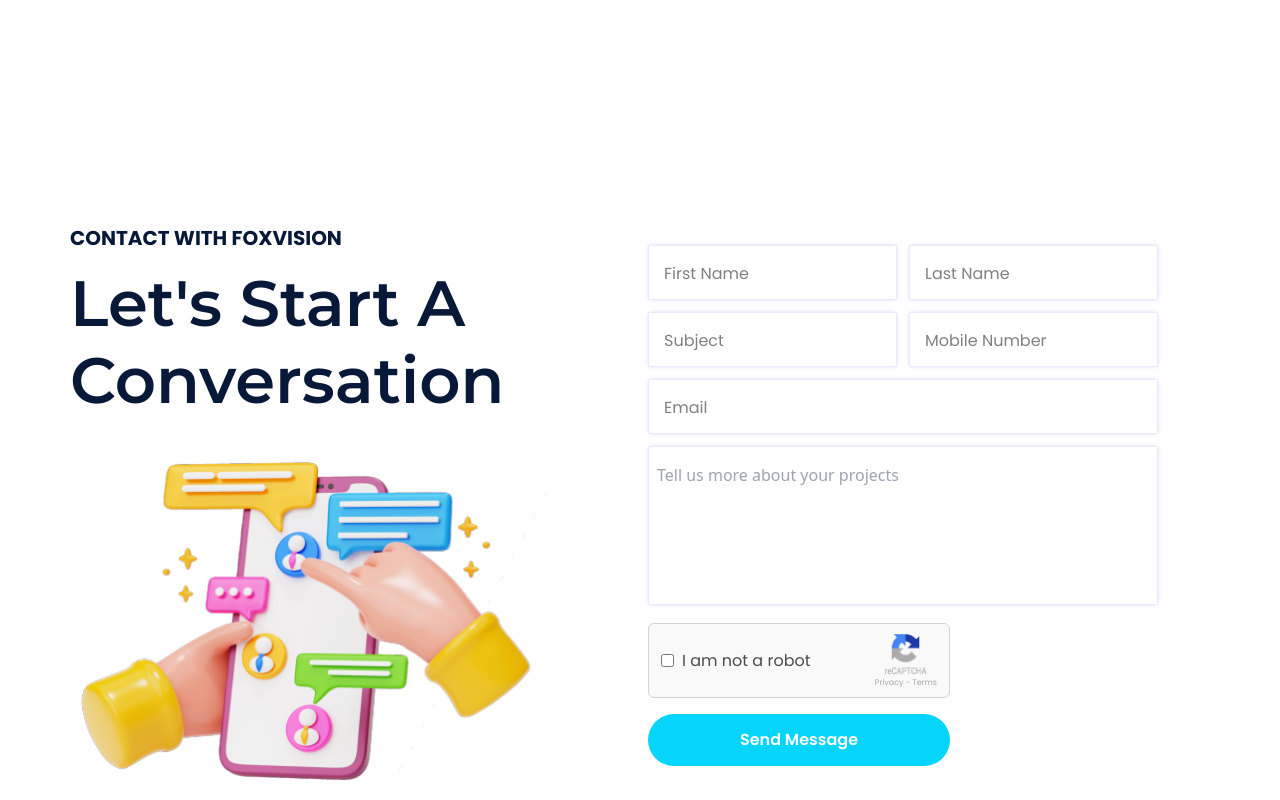
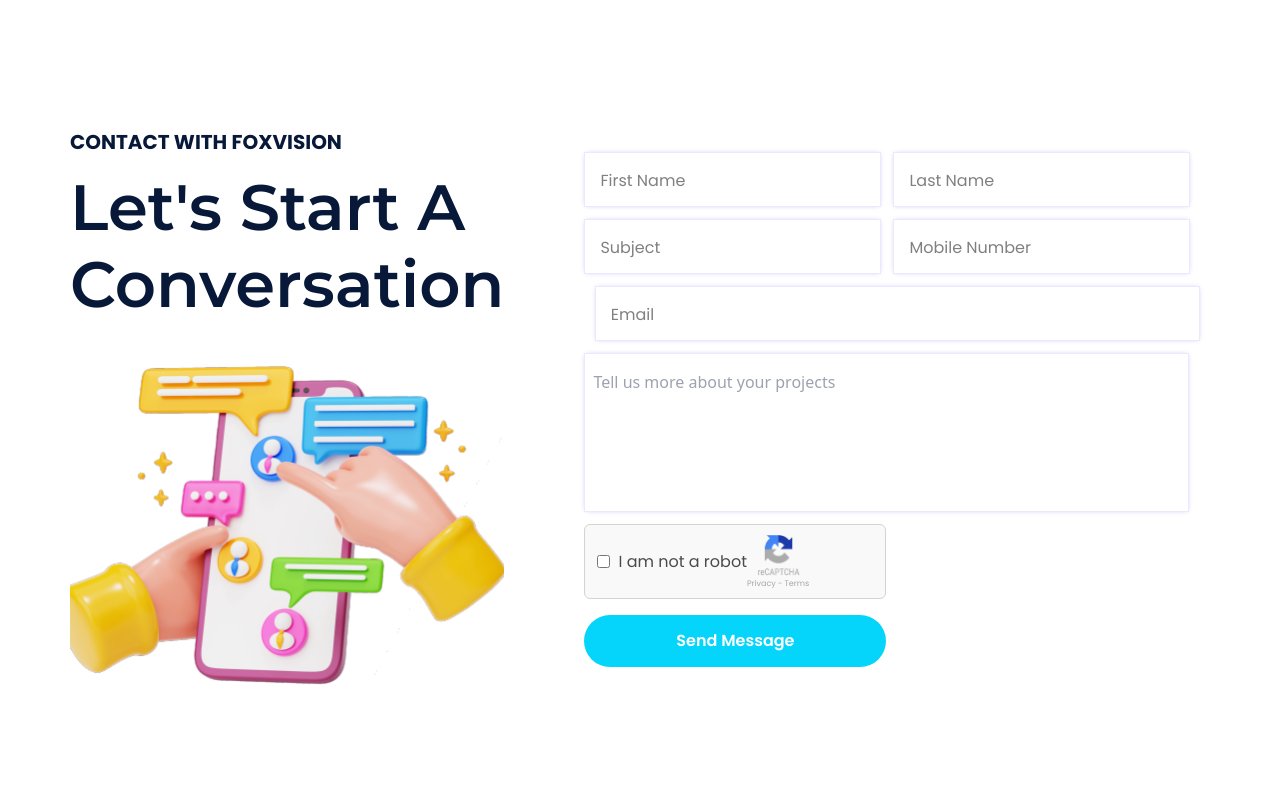
Before and after one commit to mayankpcp7/FoxVision, a React (Create React App) app: page /contact in a window 1280 px wide. Shown: the part 420-1220 px from the top of the page. Built offline with nearby package versions, Linux system fonts and the light colour scheme.

Commit message:
merge code

```diff
--- a/src/components/Conversation.jsx
+++ b/src/components/Conversation.jsx
@@ -55,7 +55,7 @@
     // Update errors state
     setFormErrors(errors);
 
-    // If no errors, submit the form (you can handle submission logic here)
+    // If no errors, submit the form
     if (Object.keys(errors).length === 0) {
       console.log("Form data:", formData);
       // Reset form
@@ -68,13 +68,14 @@
         message: "",
         robotCheck: false,
       });
+      // Optionally, you can perform further submission logic here
     }
   };
 
   return (
     <>
       <div className="max-w-[1164px] px-3 mx-auto">
-        <div className="flex items-center sm:pt-16 pt-12 md:pt-20 lg:pt-24 xl:mt-32 md:flex-row flex-col gap-8">
+        <div className="flex items-center sm:pt-16 pt-12 md:pt-20 lg:pt-24 xl:pt-0 xl:mt-32 md:flex-row flex-col gap-8">
           <div className="flex-col flex">
             <SubHeading
               text="Contact With FoxVision"
@@ -91,10 +92,14 @@
               alt="phone"
             />
           </div>
-          <div className="flex flex-col md:items-start items-center md:ms-12">
-            <form className="w-full" onSubmit={handleSubmit} action="#">
-              <div className="flex gap-3">
-                <div>
+          <div className="flex flex-col w-full md:items-start items-center md:ms-12">
+            <form
+              className="w-full md:mx-0 mx-auto"
+              onSubmit={handleSubmit}
+              action="#"
+            >
+              <div className="flex w-full justify-center md:justify-start gap-3">
+                <div className="w-full max-w-[297px]">
                   <input
                     className={`max-w-[297px] w-full outline-none px-2 h-[55px] border shadow-forminput border-offgrey ${
                       formErrors.firstName ? "border-red-500" : ""
@@ -111,7 +116,7 @@
                     </p>
                   )}
                 </div>
-                <div>
+                <div className="max-w-[297px] w-full">
                   <input
                     className={`max-w-[297px] w-full outline-none px-2 h-[55px] border shadow-forminput border-offgrey ${
                       formErrors.lastName ? "border-red-500" : ""
@@ -129,8 +134,8 @@
                   )}
                 </div>
               </div>
-              <div className="flex gap-3 mt-3">
-                <div>
+              <div className="flex w-full justify-center md:justify-start gap-3 mt-3">
+                <div className="w-full max-w-[297px]">
                   <input
                     className={`max-w-[297px] w-full outline-none px-2 h-[55px] border shadow-forminput border-offgrey ${
                       formErrors.subject ? "border-red-500" : ""
@@ -145,7 +150,7 @@
                     <p className="text-red-500 text-sm">{formErrors.subject}</p>
                   )}
                 </div>
-                <div>
+                <div className="w-full max-w-[297px]">
                   <input
                     className={`max-w-[297px] w-full outline-none px-2 h-[55px] border shadow-forminput border-offgrey ${
                       formErrors.mobile ? "border-red-500" : ""
@@ -161,8 +166,9 @@
                   )}
                 </div>
               </div>
+              <div className="flex flex-col justify-center md:justify-start items-center md:items-start">
                 <input
-                className={`w-full outline-none max-w-[605px] mt-3 px-2 h-[55px] border shadow-forminput border-offgrey ${
+                  className={`w-full mx-auto outline-none max-w-[605px] mt-3 px-2 h-[55px] border shadow-forminput border-offgrey ${
                     formErrors.email ? "border-red-500" : ""
                   }`}
                   type="email"
@@ -181,15 +187,13 @@
                   name="message"
                   value={formData.message}
                   onChange={handleChange}
-
                   placeholder="Tell us more about your projects"
                 ></textarea>
                 {formErrors.message && (
                   <p className="text-red-500 text-sm">{formErrors.message}</p>
                 )}
-              <div className="flex w-full max-w-[302px] mt-3 border items-center justify-between bg-inputgrey py-2 px-3 border-lightgrey rounded-md">
+                <div className="flex w-full justify-center md:justify-start max-w-[302px] mt-3 border items-center justify-between bg-inputgrey py-2 px-3 border-lightgrey rounded-md">
                   <div>
-                  {" "}
                     <label htmlFor="robotCheck" className="flex items-center">
                       <input
                         type="checkbox"
@@ -223,6 +227,7 @@
                   className="max-w-[302px] w-full mt-4"
                   btnName="Send Message"
                 />
+              </div>
             </form>
           </div>
         </div>
--- a/src/components/FriendlyAndReliable.jsx
+++ b/src/components/FriendlyAndReliable.jsx
@@ -4,7 +4,8 @@
 
 const FriendlyAndReliable = () => {
   return (
-    <div className="max-w-[1164px] mx-auto px-3 lg:pb-[6px]">
+    <div className="px-3">
+      <div className="max-w-[1164px] overflow-hidden mx-auto ">
         <SubHeading
           text="FOX VISION - Friendly and reliable"
           className="text-center lg:!mb-3 !mb-1 !normal-case"
@@ -20,10 +21,10 @@
               </p>
               <p className="text-darkblue opacity-70 font-poppins font-normal xl:text-xl sm:text-base text-sm !leading-lg xl:max-w-[500px] lg:max-w-[430px]">
                 Mhill Paloka deepened his know-how in the areas of purchasing,
-              marketing and controlling in a large international company. He has
-              also been a founding member of a facility management company since
-              2009. Design has always been extremely important to him and he is
-              happy to help you stay up to date.
+                marketing and controlling in a large international company. He
+                has also been a founding member of a facility management company
+                since 2009. Design has always been extremely important to him
+                and he is happy to help you stay up to date.
               </p>
             </div>
             <div className="lg:w-6/12 w-full">
@@ -38,6 +39,7 @@
           </div>
         </div>
       </div>
+    </div>
   );
 };
 
```
Lines whose indentation alone changed are shown as unchanged.
